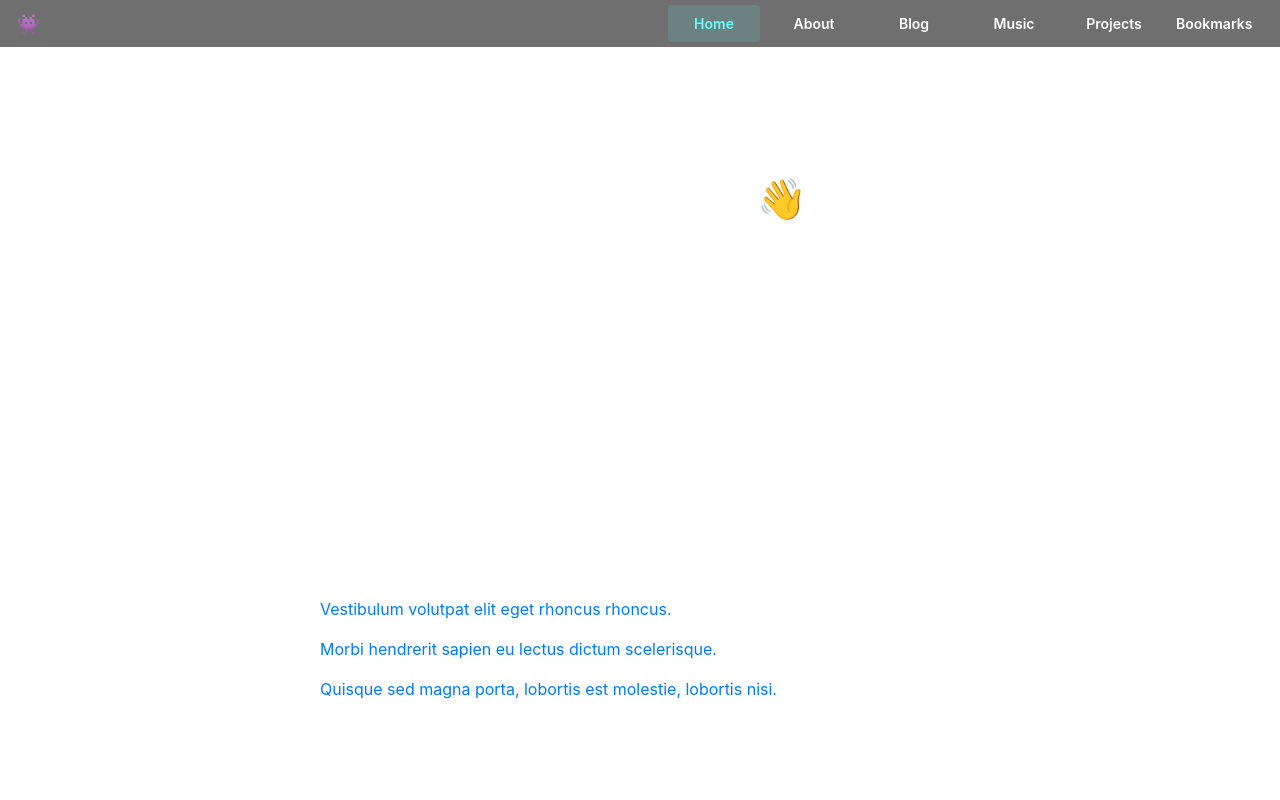
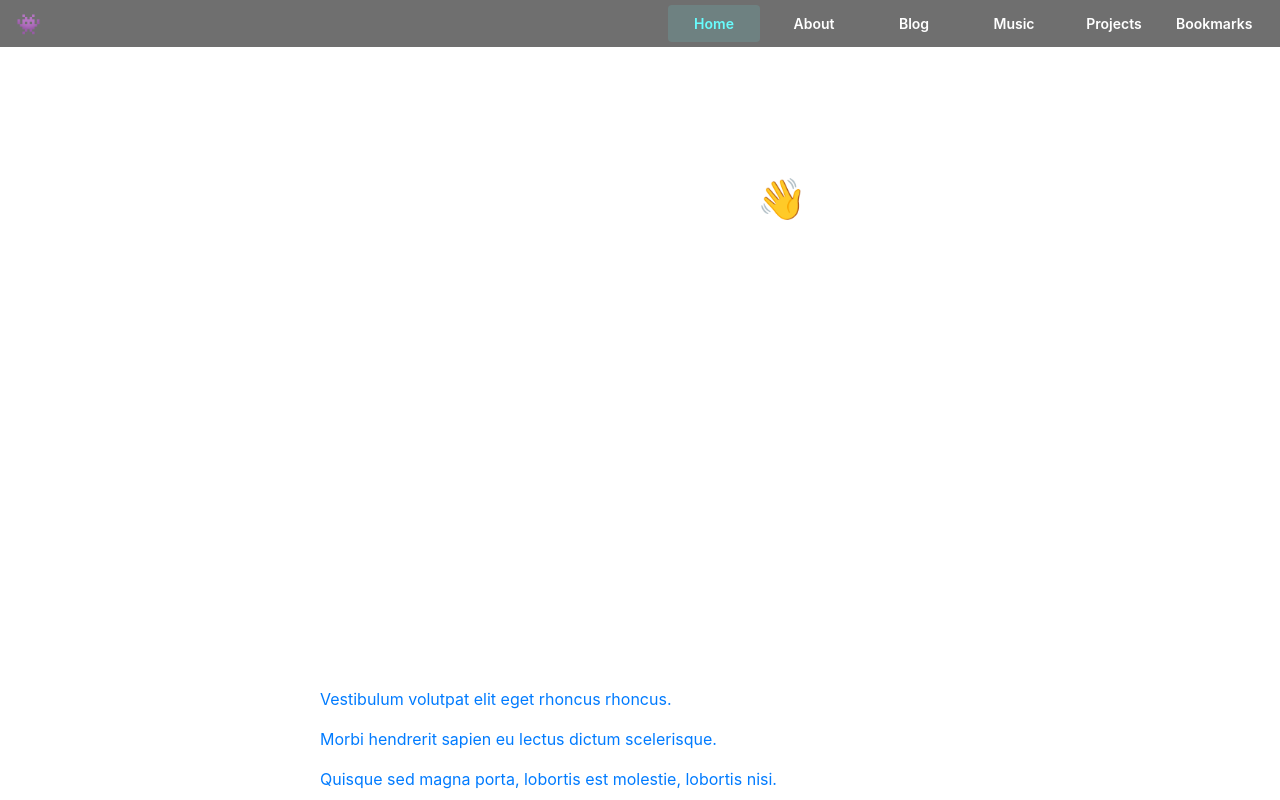
Before and after one commit to ataricoder/www, a Next.js app: page / in a window 1280 px wide. Shown: the top 800 px of the page. Built offline with nearby package versions, Linux system fonts and the light colour scheme.

Commit message:
changed some font sizes

```diff
--- a/styles/global.css
+++ b/styles/global.css
@@ -12,12 +12,12 @@ body {
 /* This styles mainly apply to the pages */
 h1 {
 	color: #ffffff;
-	font-size: 22px;
+	font-size: 20px;
 	font-weight: 600;
 }
 
 p {
-	font-size: 14px;
+	font-size: 16px;
 	font-weight: 400;
 	color: #ffffff;
 }
```
